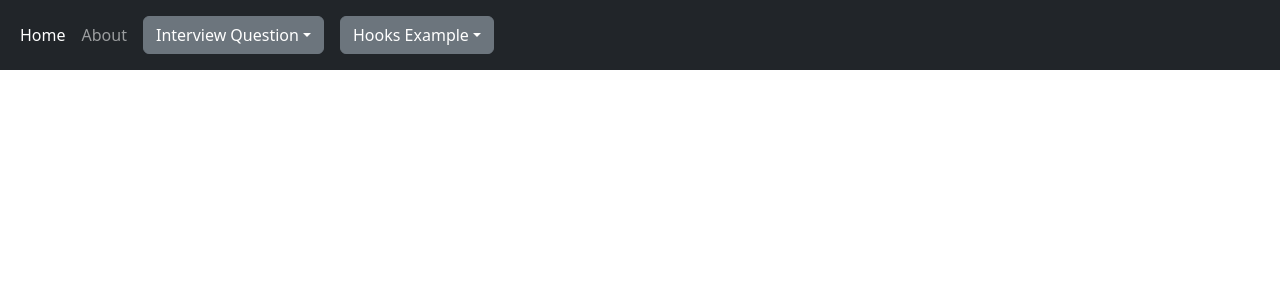
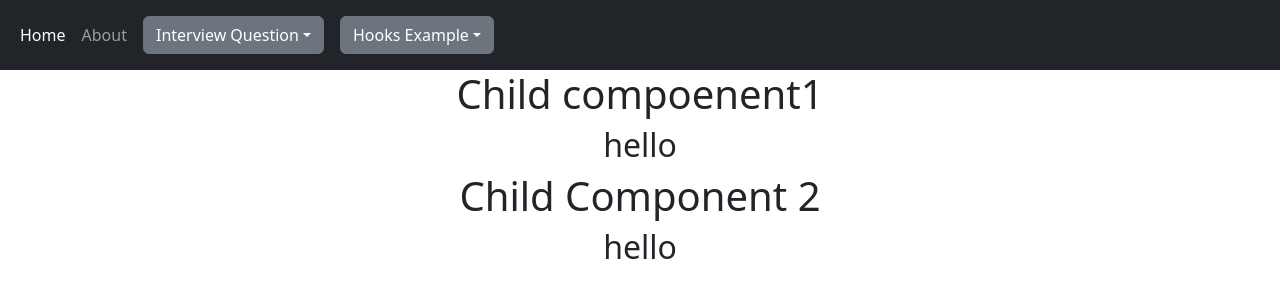
Before and after one commit to sunnyrai31/questionpaper, a React (Create React App) app: page /hooksContext in a window 1280 px wide. Shown: the top 300 px of the page. Built offline with nearby package versions, Linux system fonts and the light colour scheme.

Commit message:
context api example, and code refactor a bit

```diff
--- /dev/null
+++ b/src/Hooks/CreateContextParent.js
@@ -0,0 +1,23 @@
+import { Fragment } from "react";
+import UserNameContext from "./UserNameContext";
+import UseContextChild from "./UseContextChild";
+import UseContextChild2 from "./UseContextChild2";
+const CreateContextParent = () => {
+  return (
+    <Fragment>
+      <UserNameContext.Provider
+        value={{ name: "Child compoenent1", lastName: "hello" }}
+      >
+        <UseContextChild></UseContextChild>
+      </UserNameContext.Provider>
+
+      <UserNameContext.Provider
+        value={{ name: "Child Component 2", lastName: "hello" }}
+      >
+        <UseContextChild2></UseContextChild2>
+      </UserNameContext.Provider>
+    </Fragment>
+  );
+};
+
+export default CreateContextParent;
--- a/src/Hooks/HooksDropdown.js
+++ b/src/Hooks/HooksDropdown.js
@@ -11,6 +11,7 @@ const HooksDropdown = () => {
     { text: "use Effect on counter", to: "/hooksUseEffect", title: "" },
     { text: "use Ref on button/Input", to: "/hooksUseRef", title: "" },
     { text: "use Memo example", to: "/hooksUseMemo", title: "" },
+    { text: "Context API example", to: "/hooksContext", title: "" },
   ];
   return (
     <Fragment>
--- /dev/null
+++ b/src/Hooks/UseContextChild.js
@@ -0,0 +1,12 @@
+import { Fragment, useContext } from "react";
+import UserNameContext from "./UserNameContext";
+const UseContextChild = () => {
+  const context = useContext(UserNameContext);
+  return (
+    <Fragment>
+      <h1>{context.name}</h1>
+      <h2>{context.lastName}</h2>
+    </Fragment>
+  );
+};
+export default UseContextChild;
--- /dev/null
+++ b/src/Hooks/UseContextChild2.js
@@ -0,0 +1,12 @@
+import { useContext } from "react";
+import UserNameContext from "./UserNameContext";
+const UseContextChild2 = () => {
+  const context = useContext(UserNameContext);
+  return (
+    <>
+      <h1>{context.name}</h1>
+      <h2>{context.lastName}</h2>
+    </>
+  );
+};
+export default UseContextChild2;
--- a/src/Hooks/UseEffectHook.js
+++ b/src/Hooks/UseEffectHook.js
@@ -12,7 +12,7 @@ const UseEffectHook = () => {
   };
   useEffect(() => {
     setCounterEffect(counter);
-  }, [toggle]);
+  }, [toggle, counter]);
 
   return (
     <Fragment>
--- /dev/null
+++ b/src/Hooks/UserNameContext.js
@@ -0,0 +1,4 @@
+import { createContext } from "react";
+
+const UserNameContext = createContext();
+export default UserNameContext;
--- a/src/Hooks/index.js
+++ b/src/Hooks/index.js
@@ -4,3 +4,4 @@ export { default as UseStateCustomHook } from "./UseStateCustomHook";
 export { default as HooksDropdown } from "./HooksDropdown";
 export { default as UseRefHook } from "./UseRefHook";
 export { default as UseMemoHook } from "./UseMemoHook";
+export { default as CreateContextParent } from "./CreateContextParent";
--- a/src/Question/QuestionQuiz.js
+++ b/src/Question/QuestionQuiz.js
@@ -1,4 +1,4 @@
-import react, { Fragment, useEffect, useRef, useState } from "react";
+import { Fragment, useState } from "react";
 
 const QuestionList = () => {
   const QuestionListArr = [
@@ -24,7 +24,7 @@ const QuestionList = () => {
   const [score, setScore] = useState(0);
   const [showResult, setShowResult] = useState(false);
   const [timer, setTimer] = useState(120);
-  const [timerId, setTimerId] = useState(0);
+  // const [timerId, setTimerId] = useState(0);
 
   const handleOptionChange = (index, value) => {
     const newSelectedAnswers = [...selectedAns];
--- a/src/Routing.js
+++ b/src/Routing.js
@@ -8,6 +8,7 @@ import {
   UseStateCustomHook,
   UseRefHook,
   UseMemoHook,
+  CreateContextParent,
 } from "./Hooks";
 import { Route, Routes } from "react-router-dom";
 
@@ -24,6 +25,7 @@ const Routing = () => {
     { path: "/hooksUseStateCustom", componentName: UseStateCustomHook },
     { path: "/hooksUseRef", componentName: UseRefHook },
     { path: "/hooksUseMemo", componentName: UseMemoHook },
+    { path: "/hooksContext", componentName: CreateContextParent },
   ];
   return (
     <Fragment>
```
